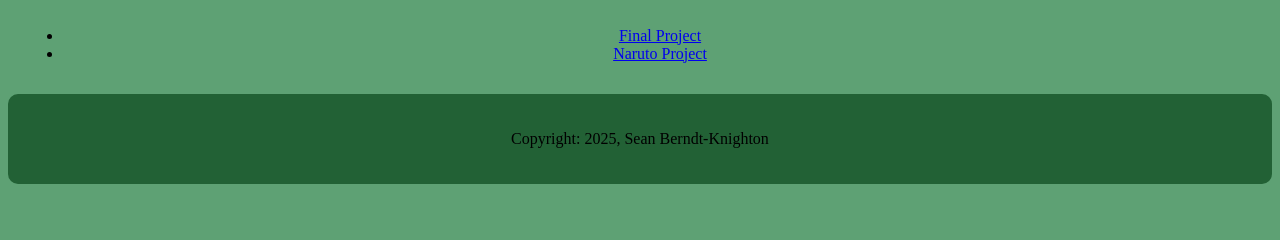
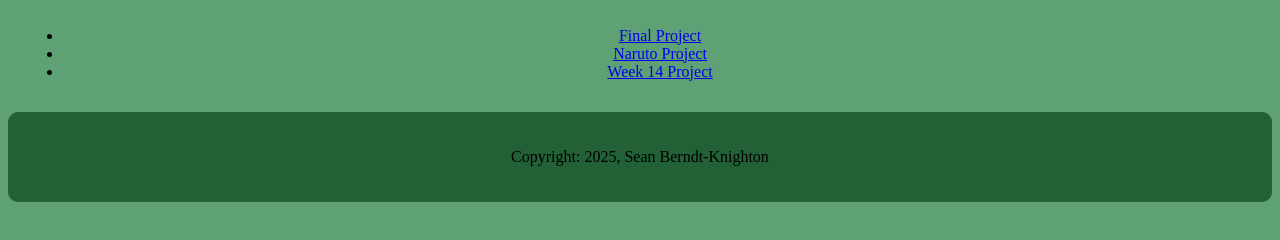
Before and after one commit to SberndtK/SberndtK.github.io, a plain HTML site: page index.html in a window 1280 px wide. Shown: the part 230-470 px from the top of the page. Drawn offline with Linux system fonts and the light colour scheme.

Commit message:
Update index.html

```diff
--- a/index.html
+++ b/index.html
@@ -16,14 +16,14 @@
 
 <div class="column">
 
-<h2>Projects</h2>
+<h2>
+  Projects
+</h2>
 
 <ul>
 <li><a href="final_project/index.html">Final Project</a></li>
 <li><a href="Naruto_Assignment_Web_Design/index.html">Naruto Project</a></li>
-
-
-
+<li><a href="Week_14_Assignment_Web_Design/week14.html">Week 14 Project</a></li>
 </ul>
 
 </div>
```
